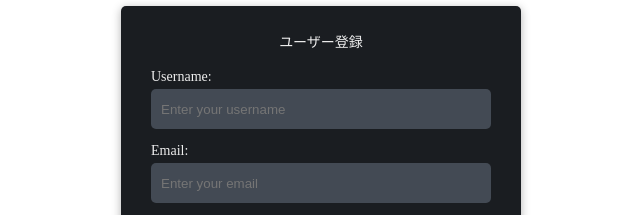
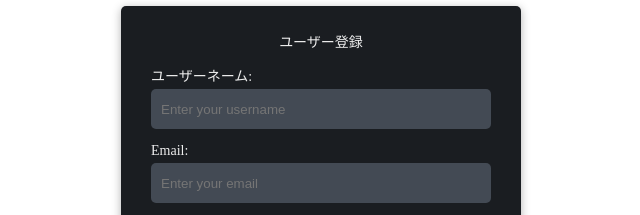
Before and after one commit to tominaga-a/chat-app, a plain HTML site: page register.html in a window 1280 px wide. Shown: the part 152-367 px from the top of the page, 319-959 px from the left. Drawn offline with Linux system fonts and the light colour scheme.

Commit message:
ユーザーネーム日本語に変更

```diff
--- a/register.html
+++ b/register.html
@@ -12,7 +12,7 @@
       <h1>ユーザー登録</h1>
       <form class="registration-form">
         <div class="form-group">
-          <label for="username">Username:</label>
+          <label for="username">ユーザーネーム:</label>
           <input type="text" id="username" name="username" required placeholder="Enter your username">
         </div>
         <div class="form-group">
```
